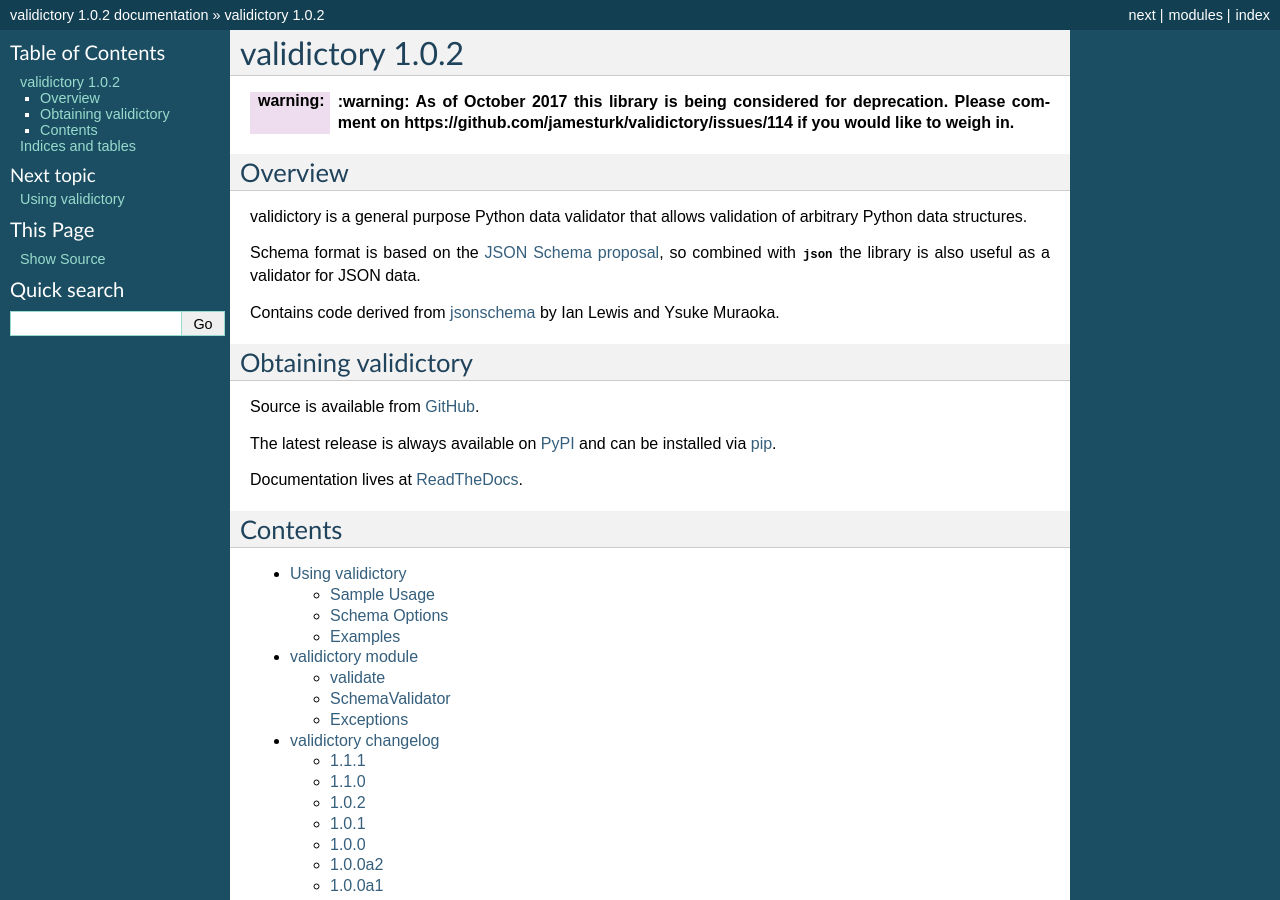
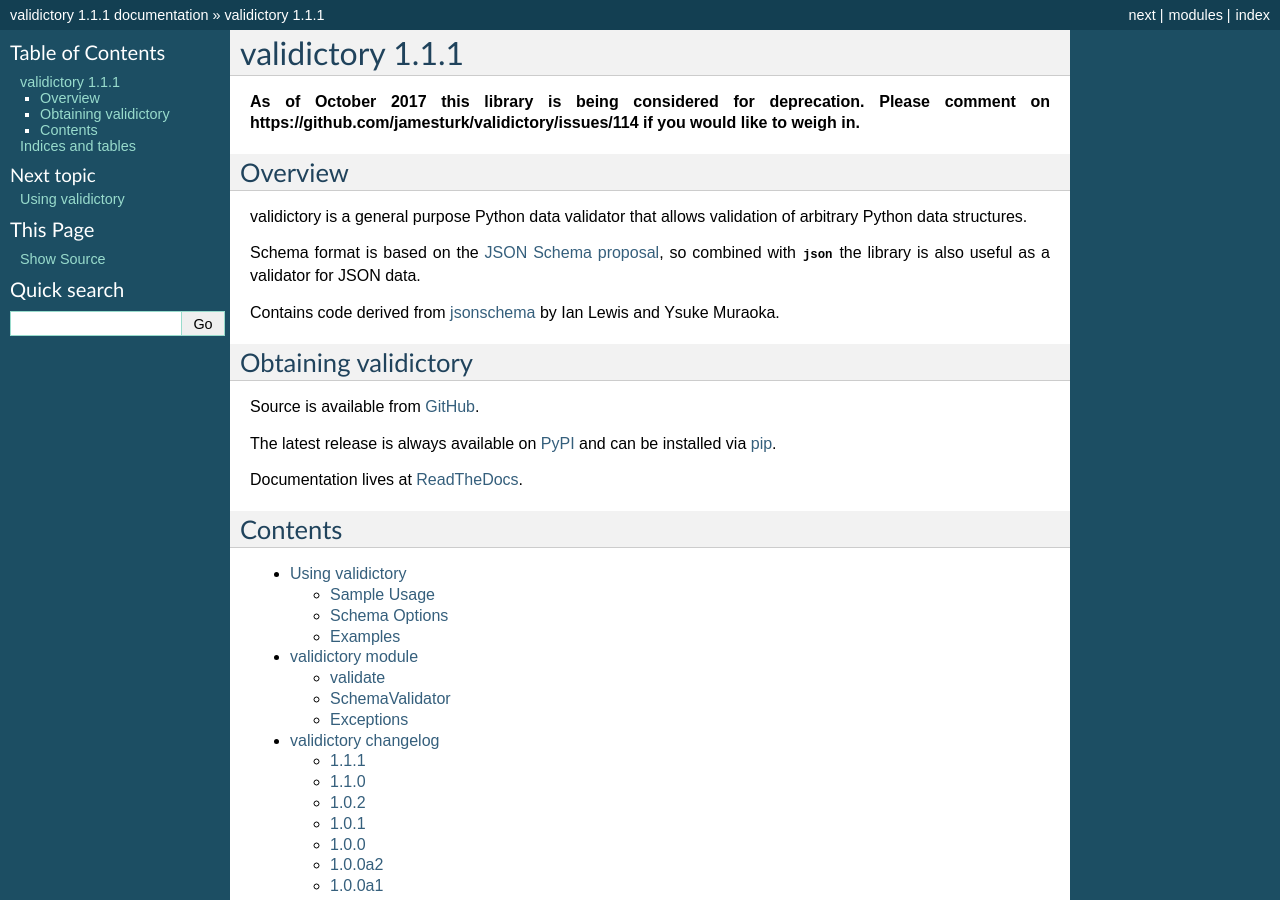
Before and after one commit to jpmckinney/validictory, a Sphinx documentation site: the page built from docs/index.rst, in a window 1280 px wide and 900 px high. Built offline with Sphinx 7.4.7, drawn with Linux system fonts in a browser that asks for light colours; some of the changed text lies outside the part shown.

Commit message:
doc tweak

```diff
--- a/docs/conf.py
+++ b/docs/conf.py
@@ -48,9 +48,9 @@
 # built documents.
 #
 # The short X.Y version.
-version = '1.0'
+version = '1.1'
 # The full version, including alpha/beta/rc tags.
-release = '1.0.2'
+release = '1.1.1'
 
 # The language for content autogenerated by Sphinx. Refer to documentation
 # for a list of supported languages.
--- a/docs/index.rst
+++ b/docs/index.rst
@@ -1,7 +1,7 @@
 validictory |release|
 =====================
 
-:warning: **:warning: As of October 2017 this library is being considered for deprecation.  Please comment on https://github.com/jamesturk/validictory/issues/114 if you would like to weigh in.**
+**As of October 2017 this library is being considered for deprecation.  Please comment on https://github.com/jamesturk/validictory/issues/114 if you would like to weigh in.**
 
 Overview
 --------
```
